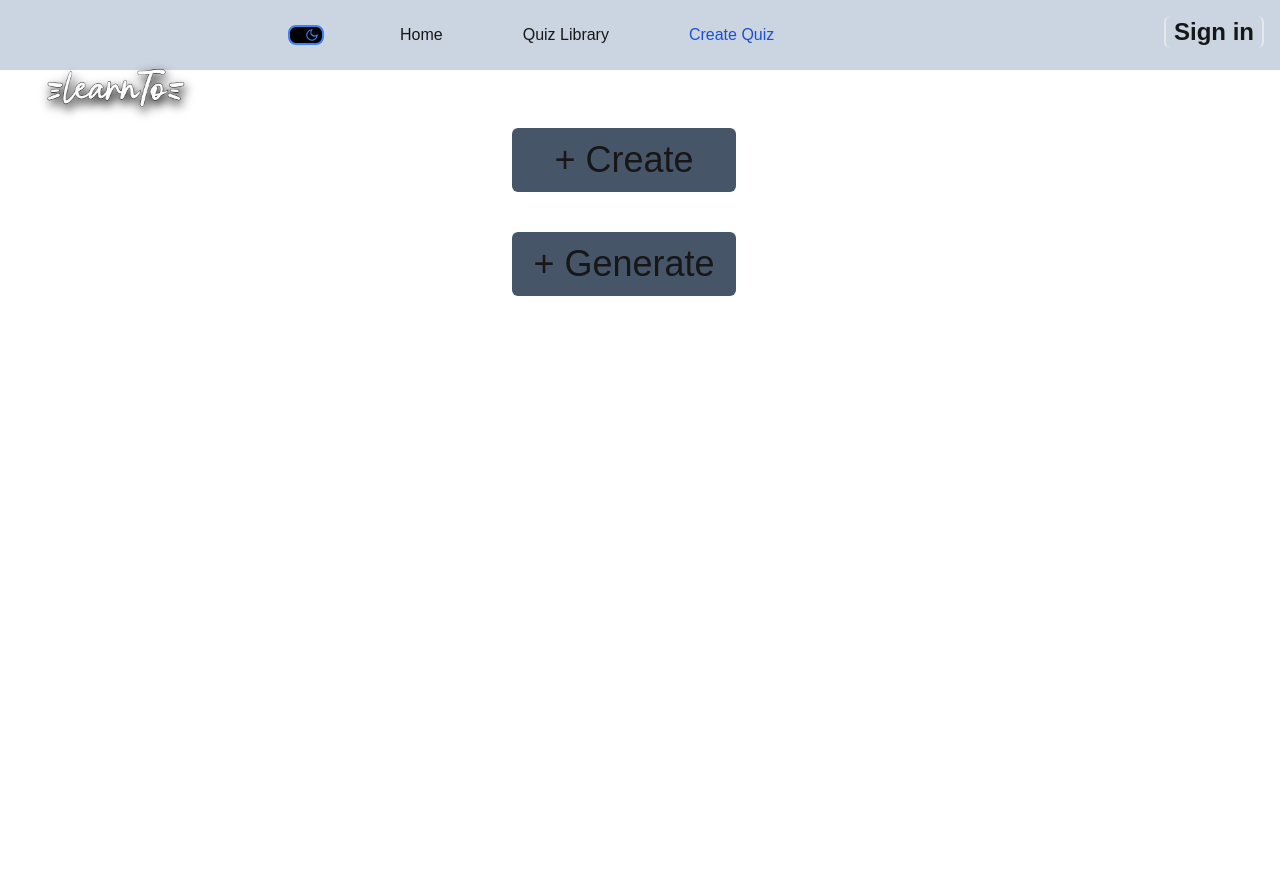
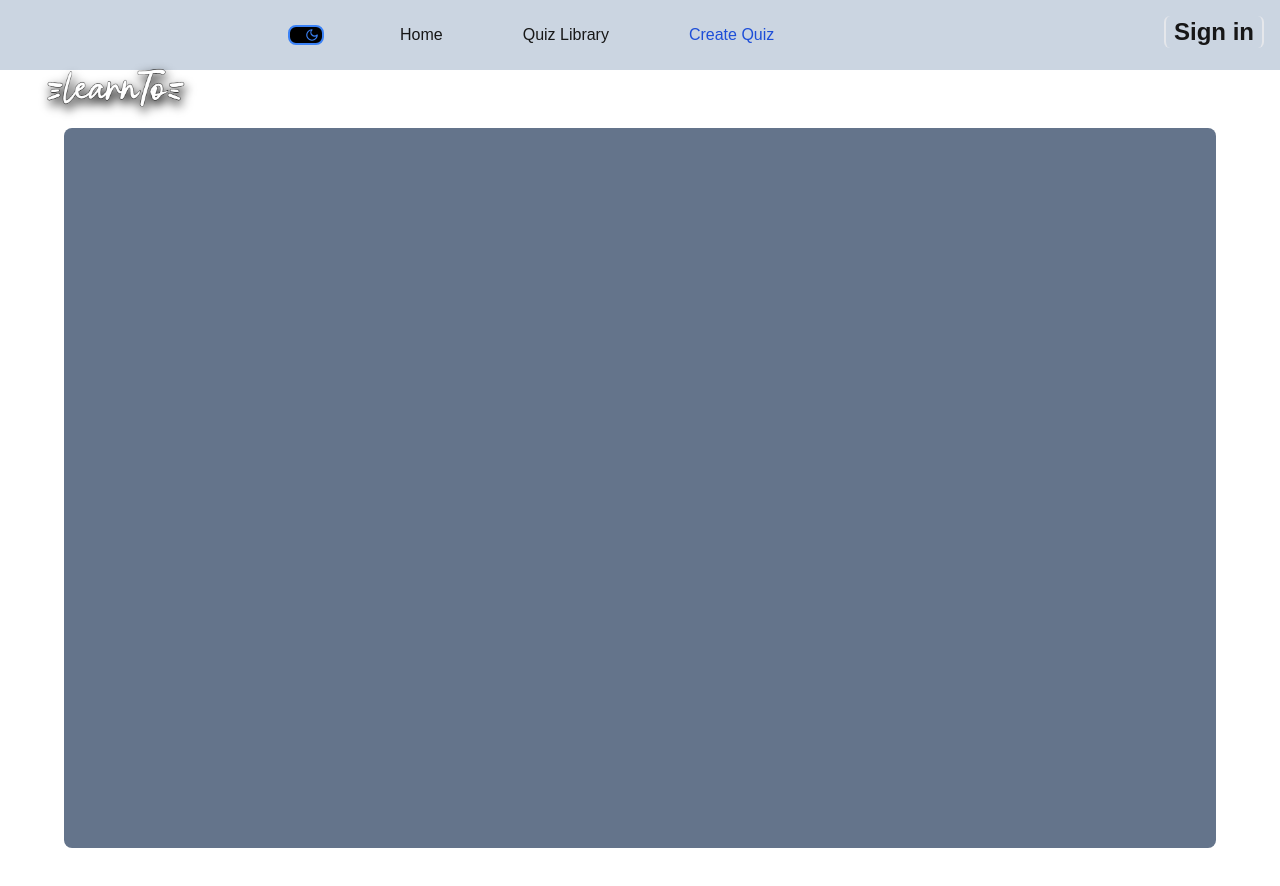
Before and after one commit to JoeyCollado/learnto, a Next.js app: page /pages/quizCreate in a window 1280 px wide. Shown: the top 886 px of the page. Built offline with nearby package versions, Linux system fonts and the light colour scheme; no server answers.

Commit message:
quizCreate phase2

```diff
--- a/app/pages/quizCreate/page.tsx
+++ b/app/pages/quizCreate/page.tsx
@@ -28,9 +28,8 @@ const page = () => {
     <>
     <Navbar isDarkMode={isDarkMode}/>
     <div className='text-center text-4xl mt-20 h-screen'>
-     <div className='flex flex-col w-56 gap-10 ml-[30%] md:ml-[40%]'>
-        <button className='transition-all duration-300 ease-in-out align-middle justify-center bg-slate-600 px-3 rounded-md py-3 hover:bg-blue-700'>+ Create </button>
-        <button className='transition-all duration-300 ease-in-out align-middle justify-center bg-slate-600 px-3 rounded-md py-3 hover:bg-blue-700'>+ Generate </button>
+     <div className='bg-slate-500 w-[90%] ml-[5%] h-[90%] rounded-lg mb-[5%]'>
+
         </div>
     </div>
     </>
```
